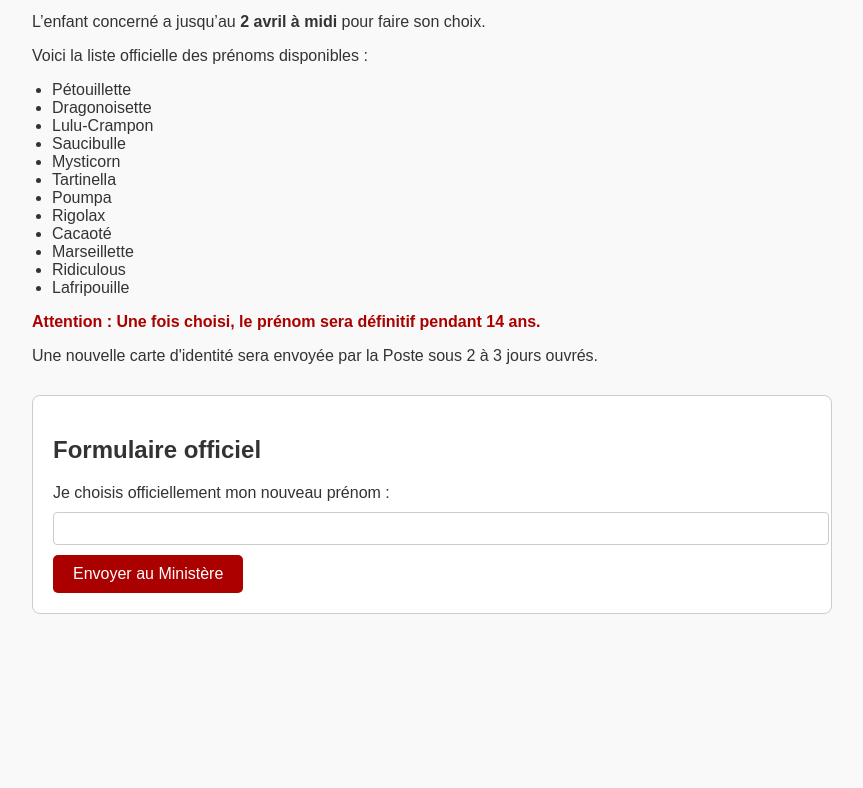
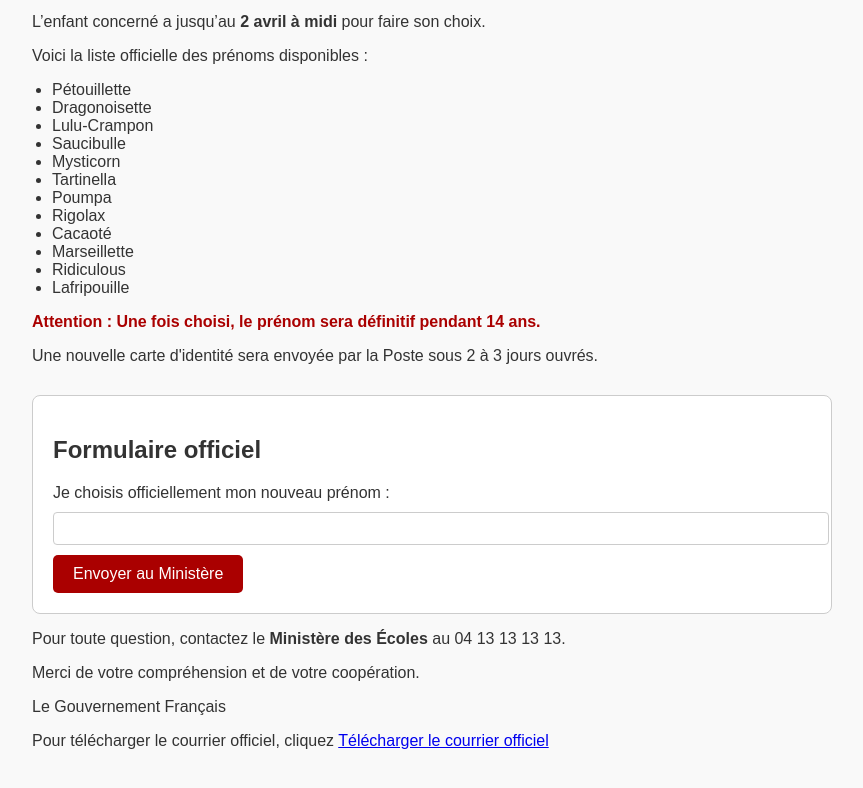
Before and after one commit to JayViannay/poisson_d_avril, a plain HTML site: page index.html in a window 1280 px wide. Shown: the part 493-1281 px from the top of the page, without its empty margins (208-1071 px from the left). Before the commit the page ends 1137 px from the top, so only its background shows below. Drawn offline with Linux system fonts and the light colour scheme.

Commit message:
ajustement poisson d'avril

```diff
--- a/index.html
+++ b/index.html
@@ -133,6 +133,15 @@
                 <input type="submit" value="Envoyer au Ministère">
             </form>
         </div>
+
+        <p>Pour toute question, contactez le <strong>Ministère des Écoles</strong> au 04 13 13 13 13.</p>
+
+        <p>Merci de votre compréhension et de votre coopération.</p>
+
+        <p>Le Gouvernement Français</p>
+
+
+        <p>Pour télécharger le courrier officiel, cliquez <a href="courrier_poissond_avril.pdf" download>Télécharger le courrier officiel</a></p>
     </div>
 
     <div id="success-message" class="success-message" style="display:none; text-align:center;">
```
Also changed, not shown: 2 other files.
